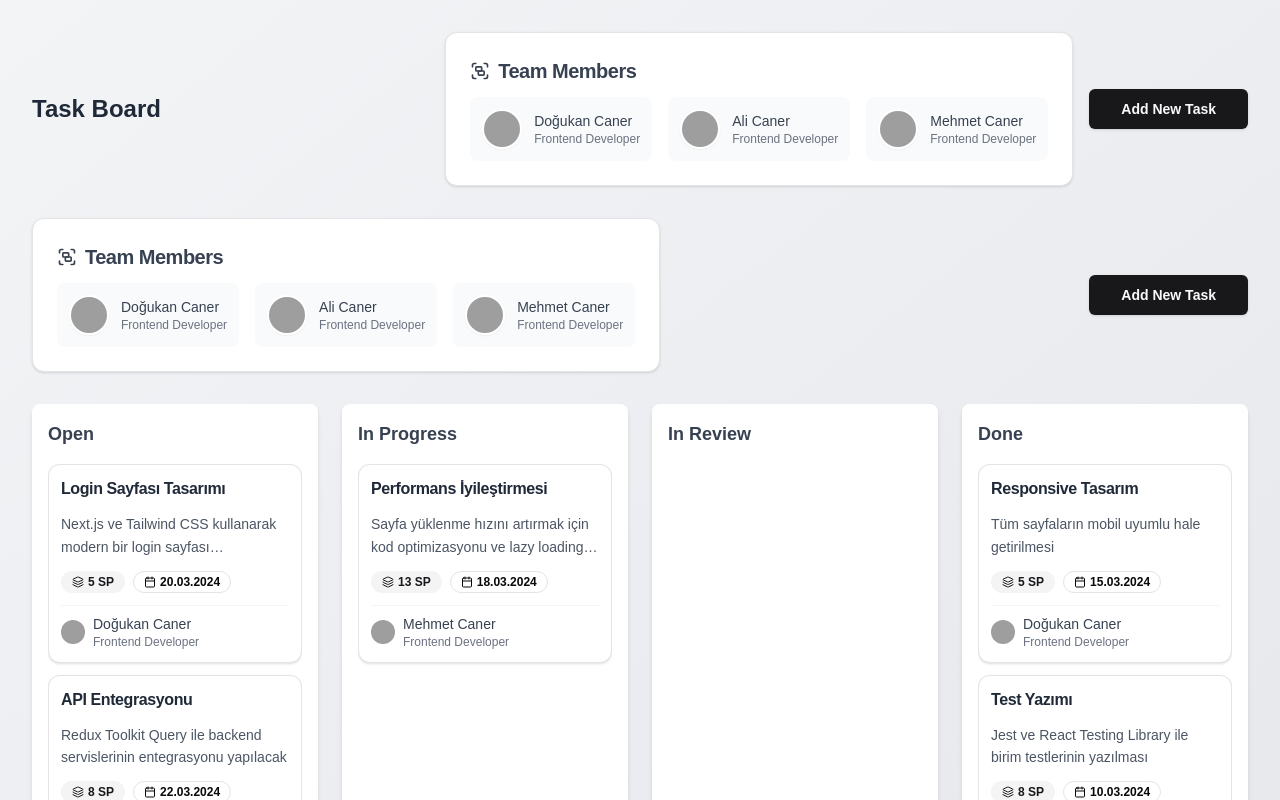
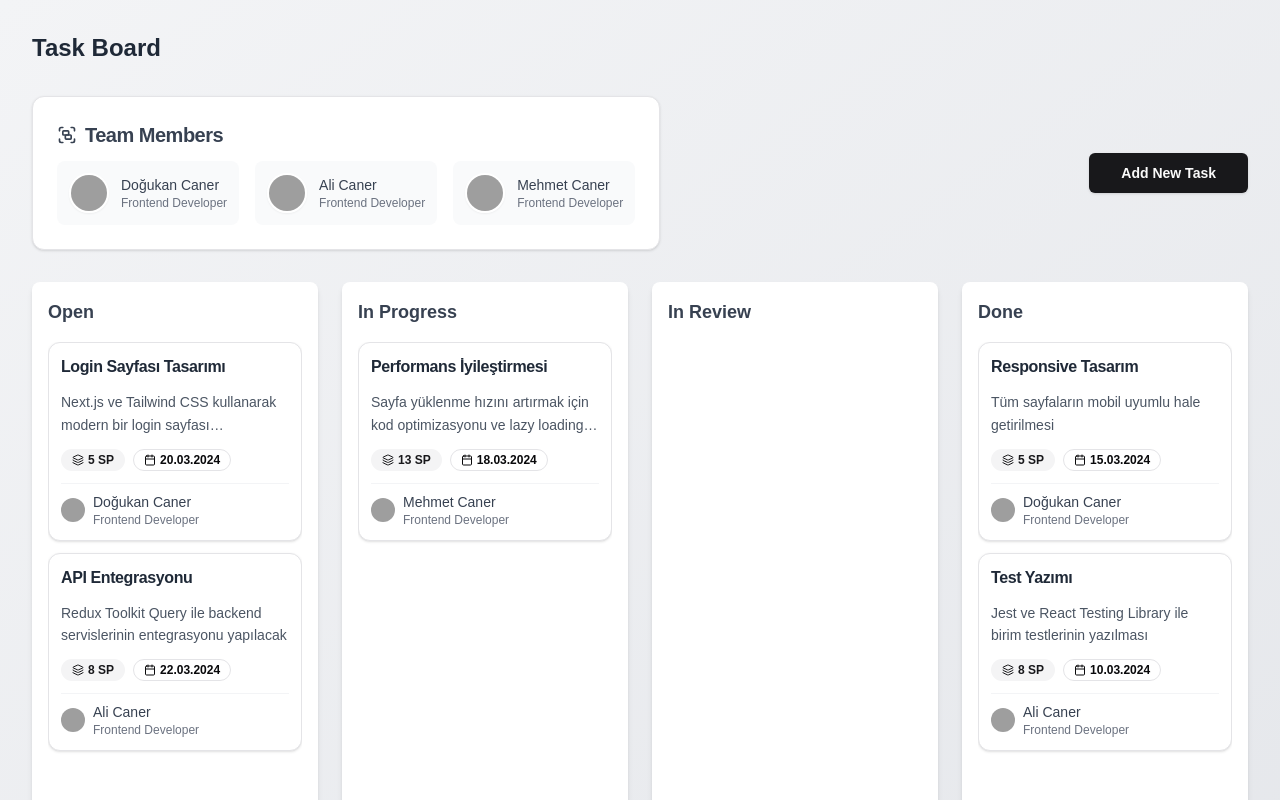
Before and after one commit to dogukancaner/task-board, a Next.js app: page / in a window 1280 px wide. Shown: the top 800 px of the page. Built offline with nearby package versions, Linux system fonts and the light colour scheme; grey boxes are pictures that could not be loaded.

Commit message:
Refactor Header component: remove TeamMembers and AddTaskButton imports and usage

```diff
--- a/components/Header.tsx
+++ b/components/Header.tsx
@@ -1,16 +1,9 @@
 'use client'
-
-import TeamMembers from './TeamMembers'
-import AddTaskButton from './AddTaskButton'
 
 export default function Header() {
   return (
     <div className="flex justify-between items-center mb-8">
       <h1 className="text-2xl font-bold text-gray-800">Task Board</h1>
-      <div className="flex items-center gap-4">
-        <TeamMembers />
-        <AddTaskButton />
-      </div>
     </div>
   )
 }
```
